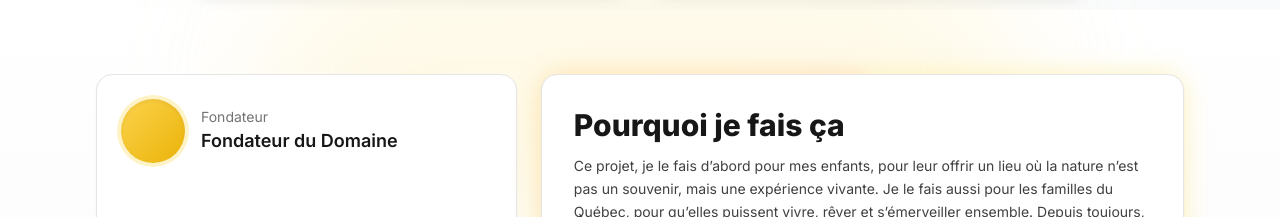
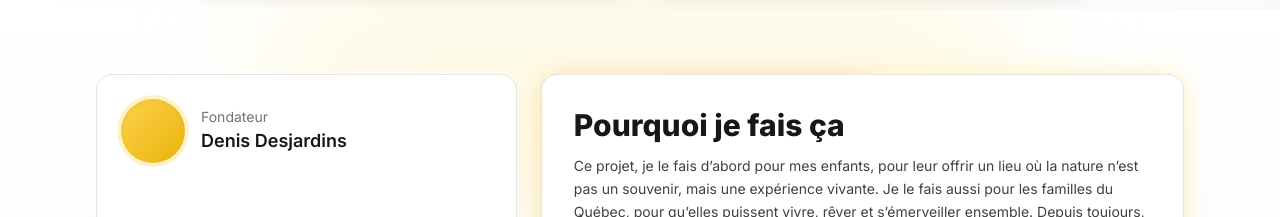
Before and after one commit to Korodee/zoo, a Next.js app in the folder frontend/: page / in a window 1280 px wide. Shown: the part 1980-2197 px from the top of the page. Built offline with nearby package versions, Linux system fonts and the light colour scheme; no server answers.

Commit message:
Quick fix

```diff
--- a/frontend/components/Intro.tsx
+++ b/frontend/components/Intro.tsx
@@ -23,7 +23,7 @@ export default function Intro() {
               <div>
                 <p className="text-sm text-neutral-500">Fondateur</p>
                 <h3 className="text-lg font-semibold text-neutral-900">
-                  Fondateur du Domaine
+                  Denis Desjardins
                 </h3>
               </div>
             </div>
```
